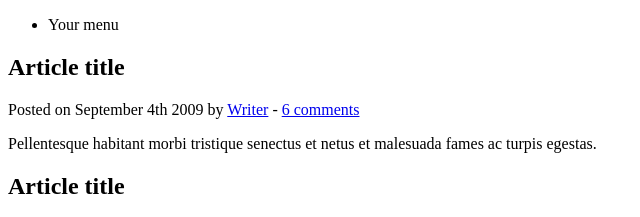
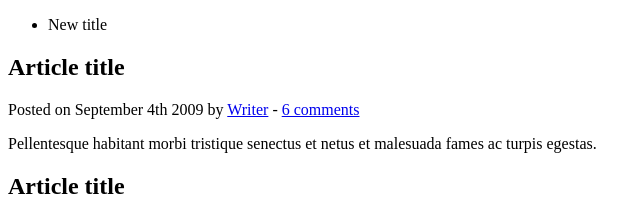
Before and after one commit to Areli-Mendez/demo-repo2, a plain HTML site: page index.html in a window 1280 px wide. Shown: the top 217 px of the page, 0-640 px from the left. Drawn offline with Linux system fonts and the light colour scheme.

Commit message:
Se modifico el titulo

```diff
--- a/index.html
+++ b/index.html
@@ -12,7 +12,7 @@
 	<header>
 		<nav>
 			<ul>
-				<li>Your menu</li>
+				<li>New title</li>
 			</ul>
 		</nav>
 	</header>
```
